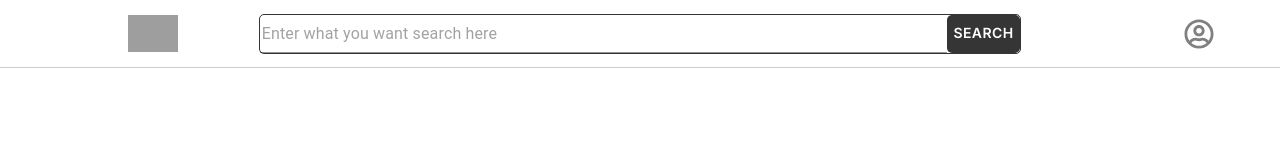
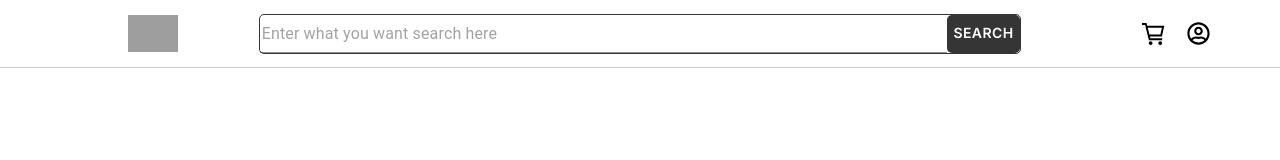
Before and after one commit to Jerry-Khobby/African-print-site, a Next.js app: page / in a window 1280 px wide. Shown: the top 160 px of the page. Built offline with nearby package versions, Linux system fonts and the light colour scheme; grey boxes are pictures that could not be loaded.

Commit message:
did some changes to the navbar

```diff
--- a/src/component/homepage/UserIcon.jsx
+++ b/src/component/homepage/UserIcon.jsx
@@ -1,31 +1,52 @@
-import React from 'react'
+
+'use client';
+import React from 'react';
 import { FaRegUserCircle } from "react-icons/fa";
+import { GrCart } from "react-icons/gr";
+import { Box } from "@mui/material";
+
+const UserIcon = () => {
 
 
-
-const UserIcon = () => {
   return (
     <div
       style={{
-            display :"flex",
-            justifyContent: "flex-end"
+        display: "flex",
+        justifyContent: "flex-end",
+        gap: '10px'
       }}
     >
       <div
         style={{
-                height:'35px',
-                width:'35px',
-                backgroundColor:'',
-                alignItems:'center',
-                display:'flex',
-                justifyContent:'center',
-                borderRadius:'50%',
-                cursor:'pointer',
+          height: '35px',
+          width: '35px',
+          alignItems: 'center',
+          display: 'flex',
+          justifyContent: 'center',
+          borderRadius: '50%',
+          cursor: 'pointer', // Change background color based on click state
         }}
       >
-            <FaRegUserCircle  size={30} color='gray'/>
+        <Box>
+        <GrCart size={23} color='black' />
+        </Box>
+
       </div>
-
+      <div
+        style={{
+          height: '35px',
+          width: '35px',
+          alignItems: 'center',
+          display: 'flex',
+          justifyContent: 'center',
+          borderRadius: '50%',
+          cursor: 'pointer', // Change background color based on click state
+        }}
+      >
+        <Box>
+        <FaRegUserCircle size={23} color='black' />
+        </Box>
+      </div>
     </div>
   );
 }
```
Lines whose indentation alone changed are shown as unchanged.
